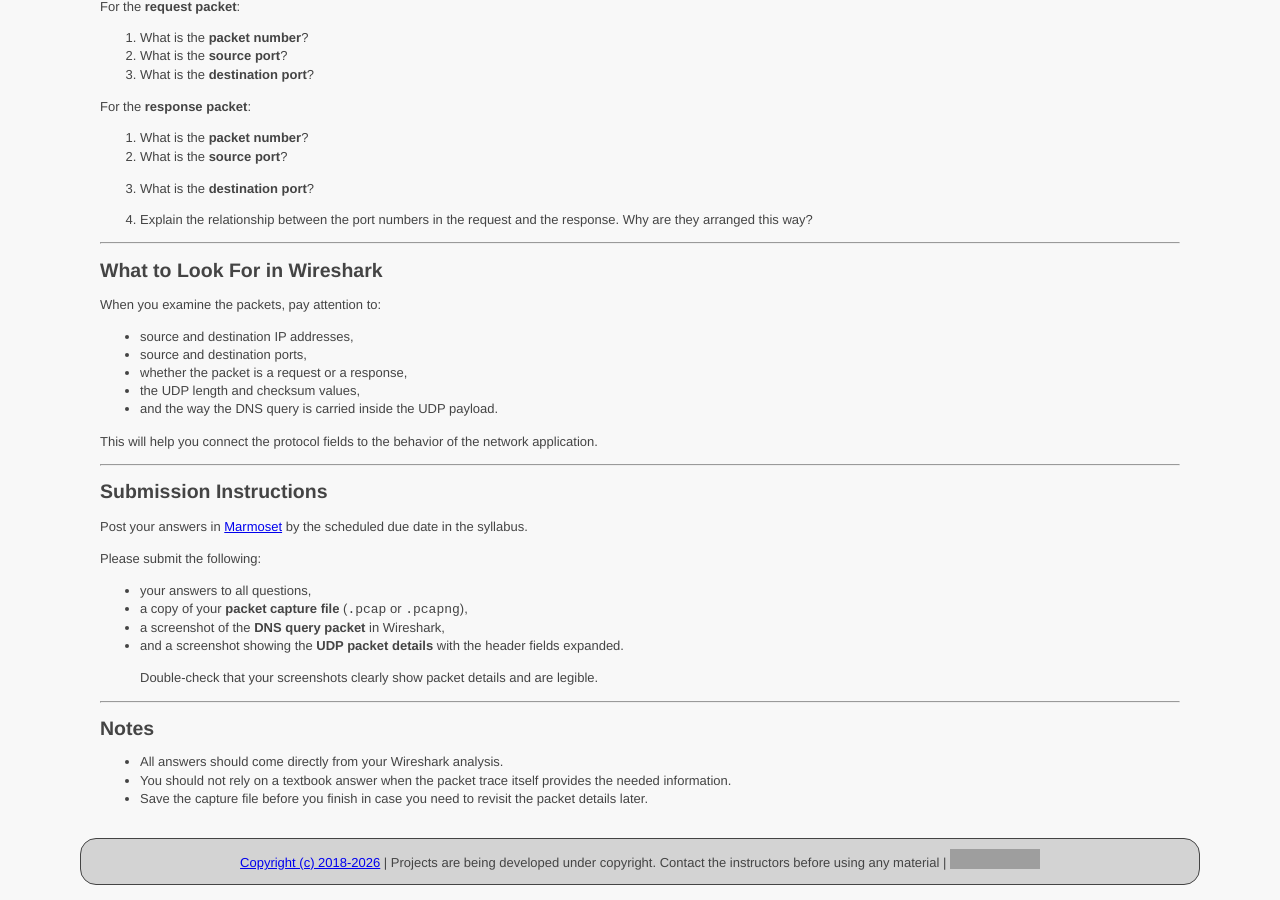
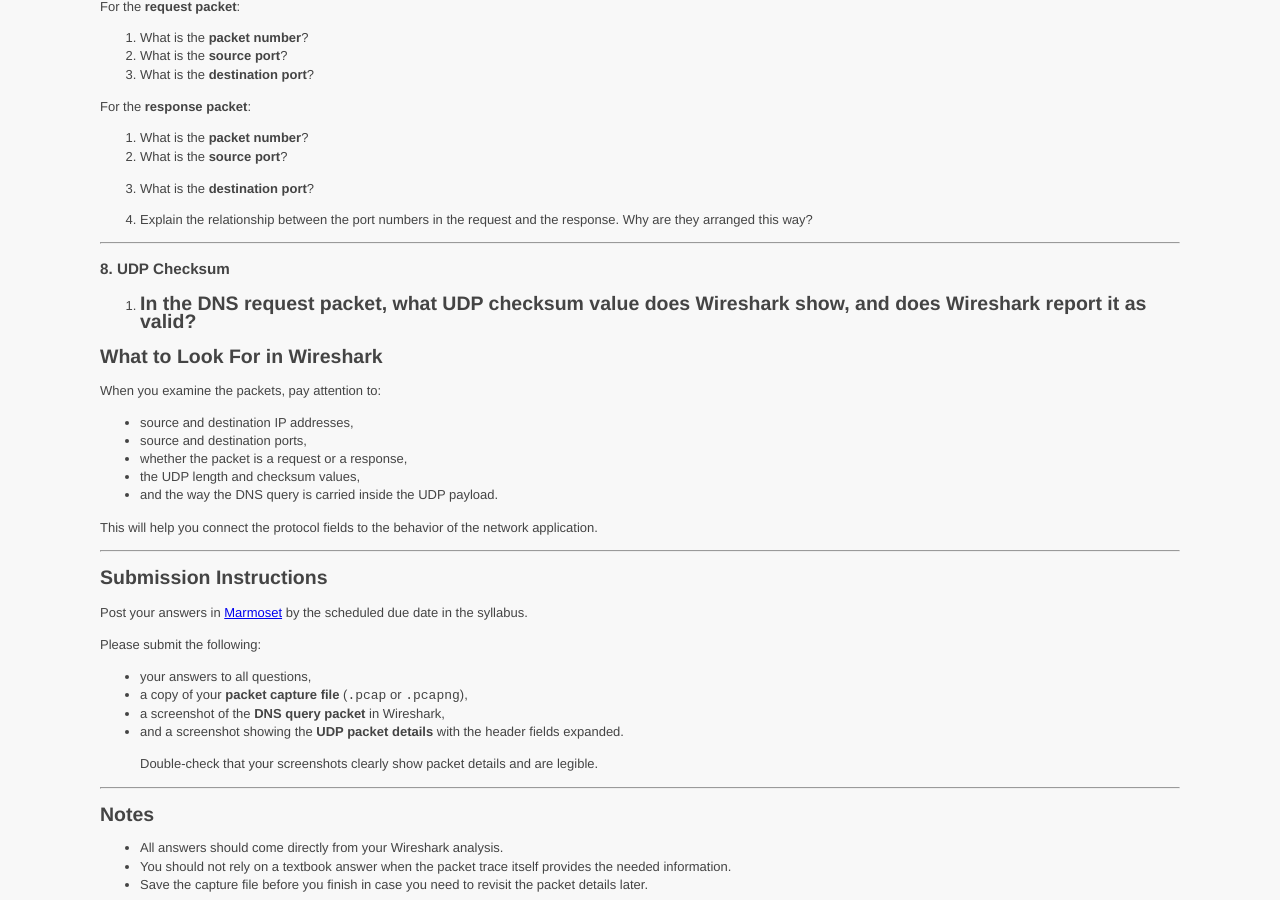
Before and after one commit to ycpcs/cs330-fall2026, a Jekyll site: the page built from assignments/wireshark-udp.md, in a window 1280 px wide and 900 px high, scrolled down 1810 px. Built offline with Jekyll 4.4.1, drawn with Linux system fonts in a browser that asks for light colours; grey boxes are pictures that could not be loaded.

Commit message:
add checksum question

```diff
--- a/assignments/wireshark-udp.md
+++ b/assignments/wireshark-udp.md
@@ -137,6 +137,11 @@ For the **response packet**:
 
 ---
 
+### 8. UDP Checksum
+
+22.  In the DNS request packet, what UDP checksum value does Wireshark show, and does Wireshark report it as valid?
+---
+
 ## What to Look For in Wireshark
 
 When you examine the packets, pay attention to:
```
